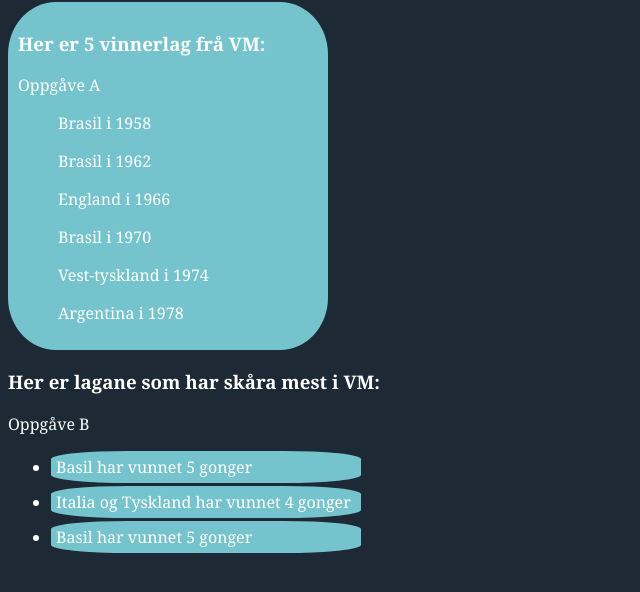
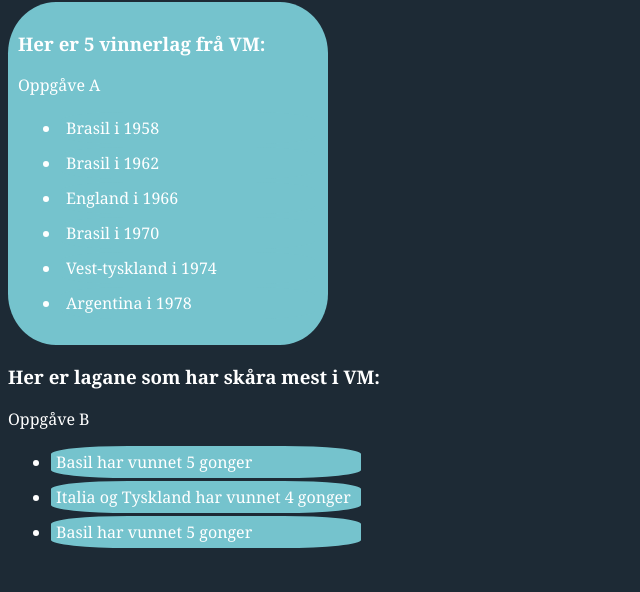
Before and after one commit to Newtexas28/IT1, a plain HTML site: page Oppgåve 2D/oppgåve-2.html in a window 1280 px wide. Shown: the part 84-676 px from the top of the page, without its empty margins (0-640 px from the left). Drawn offline with Linux system fonts and the light colour scheme.

Commit message:
init new files

```diff
--- a/Oppgåve 2D/oppgåve-2.html
+++ b/Oppgåve 2D/oppgåve-2.html
@@ -16,12 +16,14 @@
                 <h3> Her er 5 vinnerlag frå VM: </h3>
 
                 <label> Oppgåve A </label>
-                <ul> Brasil i 1958 </ul>
-                <ul> Brasil i 1962 </ul>
-                <ul> England i 1966 </ul>
-                <ul> Brasil i 1970 </ul>
-                <ul> Vest-tyskland i 1974 </ul>
-                <ul> Argentina i 1978 </ul>
+                <ul>
+                    <li> Brasil i 1958 </li>
+                    <li> Brasil i 1962 </li>
+                    <li> England i 1966 </li>
+                    <li> Brasil i 1970 </li>
+                    <li> Vest-tyskland i 1974 </li>
+                    <li> Argentina i 1978 </li>
+                </ul>
             </div>
 
             <div>
```
Also changed, not shown: Oppgåve 2D/css/oppgåve-2-styles.css (line endings or trailing spaces), Oppgåver 2E/css/styles.css (added), Oppgåver 2E/index.html (added).
